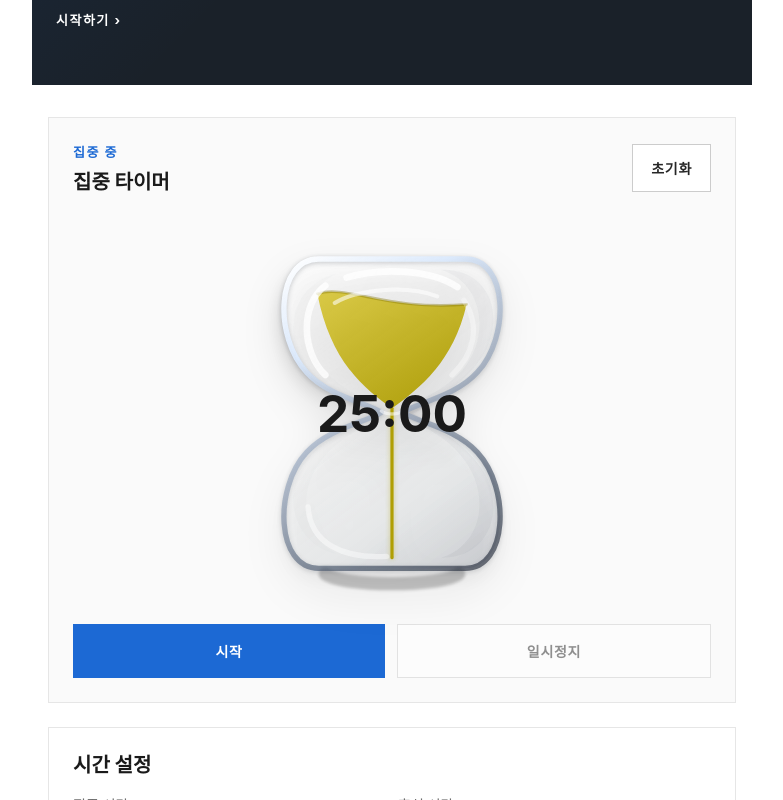
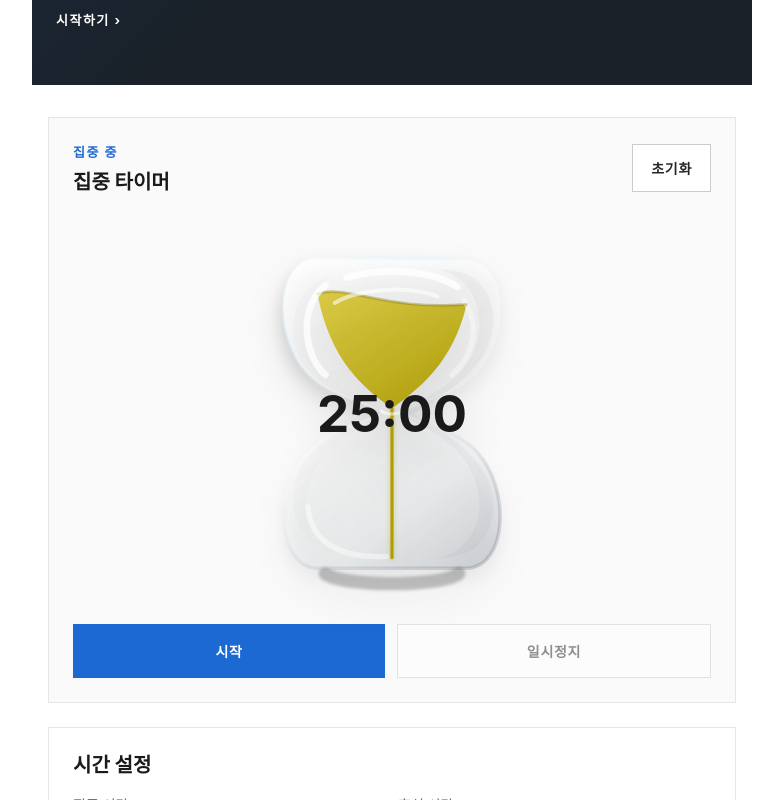
Before and after one commit to egg7688/planty_design, a plain HTML site: page index.html in a window 1280 px wide. Shown: the part 393-1193 px from the top of the page, without its empty margins (248-1031 px from the left). Drawn offline with Linux system fonts and the light colour scheme.

Commit message:
Make hourglass border transparent gradient.
Co-authored-by: Cursor <cursoragent@cursor.com>

```diff
--- a/index.html
+++ b/index.html
@@ -52,11 +52,11 @@
                 <stop offset="1" stop-color="#6b7280" stop-opacity="0.24" />
               </linearGradient>
               <linearGradient id="glass-stroke-3d" x1="42" y1="22" x2="198" y2="258" gradientUnits="userSpaceOnUse">
-                <stop offset="0" stop-color="#ffffff" stop-opacity="1" />
-                <stop offset="0.24" stop-color="#dbeafe" stop-opacity="0.92" />
-                <stop offset="0.52" stop-color="#94a3b8" stop-opacity="0.7" />
-                <stop offset="0.78" stop-color="#475569" stop-opacity="0.68" />
-                <stop offset="1" stop-color="#111827" stop-opacity="0.58" />
+                <stop offset="0" stop-color="#ffffff" stop-opacity="0.78" />
+                <stop offset="0.22" stop-color="#e0f2fe" stop-opacity="0.36" />
+                <stop offset="0.5" stop-color="#ffffff" stop-opacity="0.08" />
+                <stop offset="0.74" stop-color="#94a3b8" stop-opacity="0.24" />
+                <stop offset="1" stop-color="#111827" stop-opacity="0.16" />
               </linearGradient>
               <linearGradient id="sand-3d" x1="62" y1="52" x2="178" y2="248" gradientUnits="userSpaceOnUse">
                 <stop offset="0" stop-color="#d6c53a" />
--- a/styles.css
+++ b/styles.css
@@ -276,9 +276,8 @@ h2 {
 .hourglass-glass {
   fill: none;
   stroke: url(#glass-stroke-3d);
-  stroke-width: 4;
+  stroke-width: 2.6;
   stroke-linejoin: round;
-  filter: drop-shadow(0 1px 2px rgba(17, 24, 39, 0.24));
 }
 
 .hourglass-sand-top {
--- a/sw.js
+++ b/sw.js
@@ -1,4 +1,4 @@
-const CACHE_NAME = "time-control-v14";
+const CACHE_NAME = "time-control-v15";
 const ASSETS = ["./", "index.html", "styles.css", "app.js", "manifest.json", "icon.svg"];
 
 self.addEventListener("install", (event) => {
```
